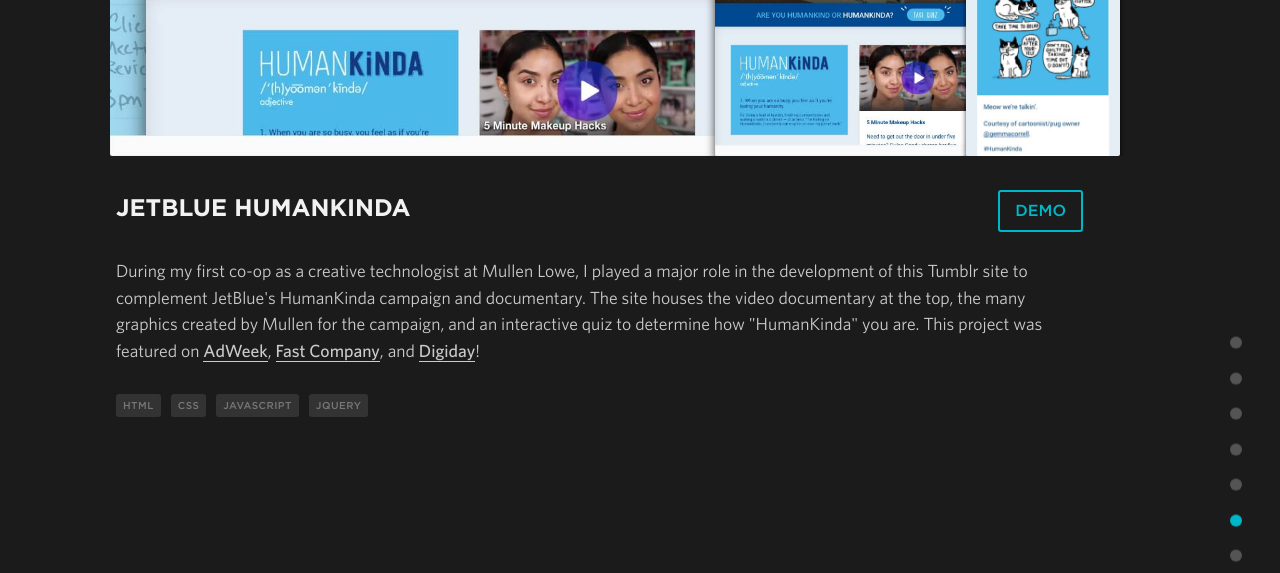
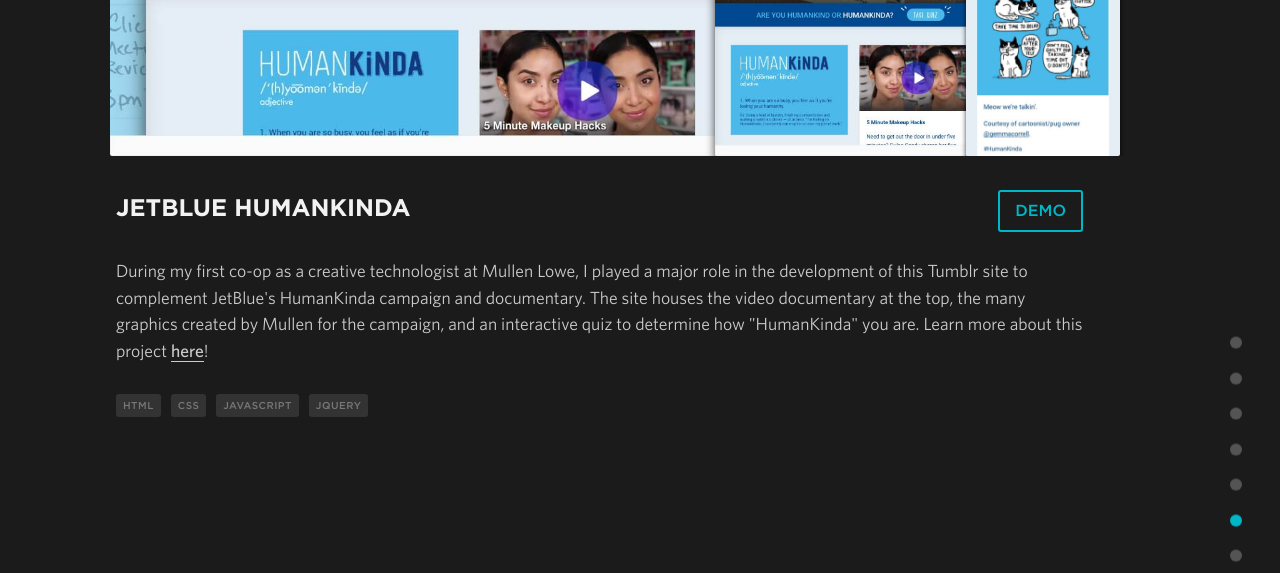
Before and after one commit to bchiang7/bchiang7.github.io, a Jekyll site: the page built from index.html, in a window 1280 px wide and 900 px high, scrolled down 14642 px, cut to the strip 0-573 px from the top of the window. Built offline with Jekyll 4.4.1, drawn with Linux system fonts in a browser that asks for light colours; nearby versions of some CDN libraries.

Commit message:
add links

```diff
--- a/_data/portfolio.yml
+++ b/_data/portfolio.yml
@@ -96,7 +96,7 @@
 
 - title: One Card For All
   demo: http://onecardforall.org
-  description: At MullenLowe, I helped build this 2015 holiday site around an algorithm that generated a holiday greeting to each and every person on the planet. We also accounted for newcomers being added at an amazing rate. Overall, the website is a tranquil, animated experience. As new names appear, visitors can watch them fall, like snowflakes, onto a stylized world map. Users can also find their own name and see it as part of the world collective. Check out this short <a href="https://vimeo.com/152734803" target="_blank">video</a> describing the project!
+  description: At MullenLowe, I helped build this 2015 holiday site around an algorithm that generated a holiday greeting to each and every person on the planet. We also accounted for newcomers being added at an amazing rate. Overall, the website is a tranquil, animated experience. As new names appear, visitors can watch them fall, like snowflakes, onto a stylized world map. Users can also find their own name and see it as part of the world collective. Check out this short <a href="http://us.mullenlowe.com/work/one-card-for-all/" target="_blank">video</a> describing the project!
   img: onecard
   used:
     - thing: HTML
@@ -106,7 +106,7 @@
 
 - title: JetBlue HumanKinda
   demo: http://jetbluehumankinda.com
-  description: During my first co-op as a creative technologist at Mullen Lowe, I played a major role in the development of this Tumblr site to complement JetBlue's HumanKinda campaign and documentary. The site houses the video documentary at the top, the many graphics created by Mullen for the campaign, and an interactive quiz to determine how "HumanKinda" you are. This project was featured on <a href="http://www.adweek.com/adfreak/jetblue-makes-16-minute-film-about-being-less-busy-and-its-surprisingly-fun-167714" target="_blank">AdWeek</a>, <a href="http://www.fastcocreate.com/3052562/see-how-ridiculously-busy-we-all-are-in-humankinda-a-short-film-from-jetblue" target="_blank">Fast Company</a>, and <a href="http://digiday.com/brands/humankinda-jetblue-makes-first-foray-longform-content/" target="_blank">Digiday</a>!
+  description: During my first co-op as a creative technologist at Mullen Lowe, I played a major role in the development of this Tumblr site to complement JetBlue's HumanKinda campaign and documentary. The site houses the video documentary at the top, the many graphics created by Mullen for the campaign, and an interactive quiz to determine how "HumanKinda" you are. Learn more about this project <a href="http://us.mullenlowe.com/work/humankinda/" target="_blank">here</a>!
   img: humankinda
   used:
     - thing: HTML
```
